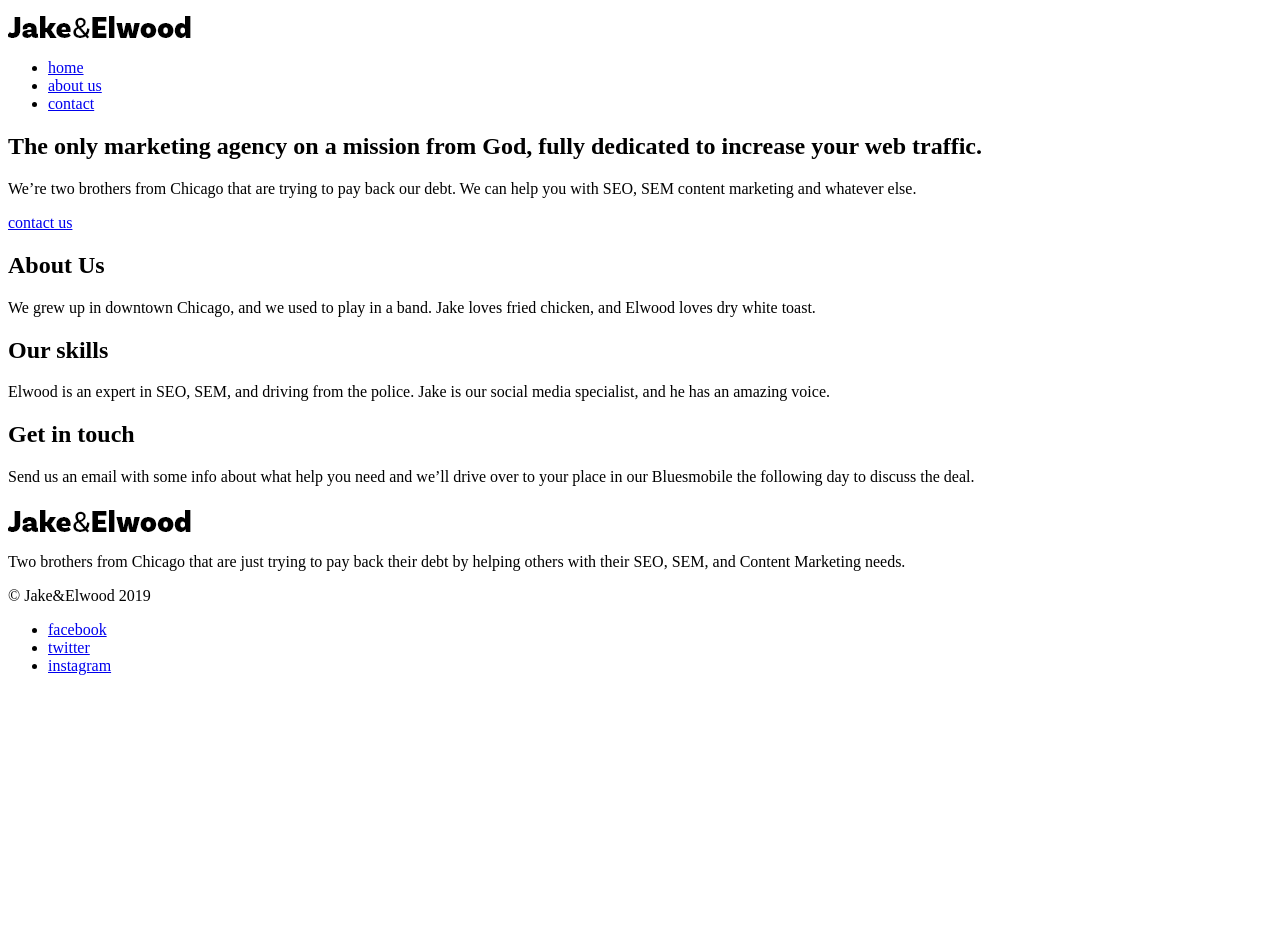
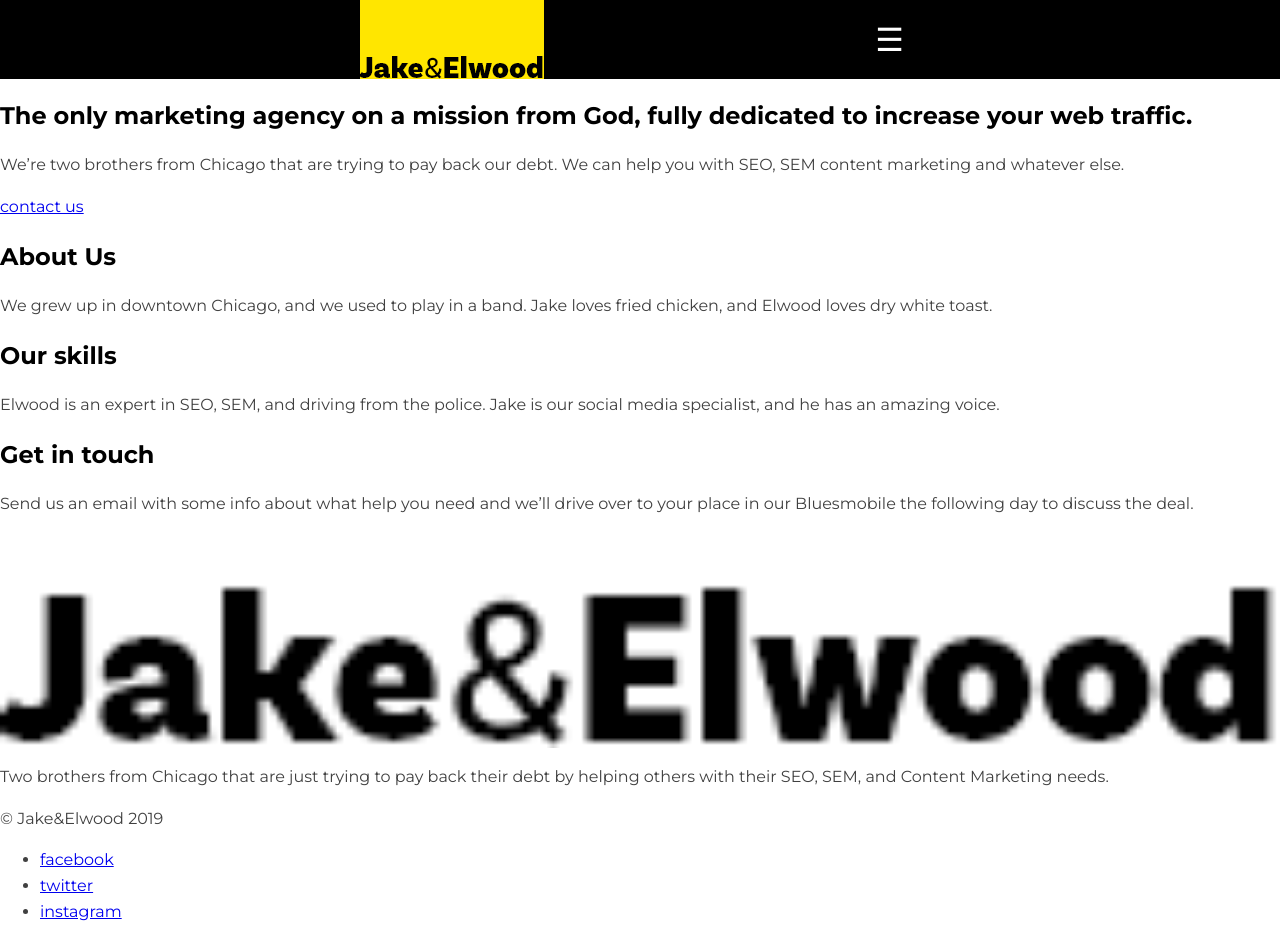
Before and after one commit to Matondo99/Jake-and-Elwood, a plain HTML site: page index.html in a window 1280 px wide. Before the commit the page ends 800 px from the top, so only its background shows below. Drawn offline with Linux system fonts and the light colour scheme.

Commit message:
Write script and set up slide menu

```diff
--- a/css/style.css
+++ b/css/style.css
@@ -0,0 +1,139 @@
+/* border: solid 3px magenta;
+    font-family: 'Montserrat', sans-serif; */
+
+
+* {
+    box-sizing: border-box;
+}
+
+body {
+    margin: 0;
+    font-size: 1rem;
+    font-family: 'Montserrat', sans-serif;;
+    font-weight: regular;
+    color: #404040;
+    line-height: 1.6;
+}
+
+h1, h2 {
+    color: #000;
+    line-height: 1.4;
+}
+
+img {
+    display: block;
+    min-width: 100%;
+    object-fit: cover;
+}
+
+strong {
+    font-weight: 700;
+}
+
+/* =============================================
+================================================
+Navigation
+================================================ */
+
+.header {
+    background-color: #000;
+}
+
+.header>* {
+    grid-column: 2 / -2;
+}
+
+.navi-bar {
+    display: flex;
+}
+
+.navi-bar .logo {
+    padding-top: 3em;
+}
+
+.logo-link {
+    background-color: #FFE600;
+}
+
+.navi {
+    position: fixed;
+    background-color: #000;
+    width: 100%;
+    /* top: 0; */
+    /* right: 0; */
+    /* inset: 0; */
+    height: 100%;
+    left: 100%;
+    /* border: solid 3px magenta; */
+    transform: translate(0);
+    transition-property: transform;
+    transition-duration: 300ms;
+}
+
+.navi-opening {
+    transform: translate(-100%, 0);
+}
+
+.navi-menu {
+    margin: 0;
+    padding: 0;
+    list-style: none;
+    display: flex;
+    flex-direction: column;
+    /* border: solid 3px greenyellow; */
+    align-items: center;
+    height: 100%;
+    justify-content: space-around;
+}
+
+.navi-link {
+    color: #FFF;
+    text-decoration: none;
+    font-weight: 700;
+    font-size: 3rem;
+}
+
+.navi-link:focus,
+.navi-link:hover {
+    color: #FFE600;
+}
+
+.close-btn {
+    position: absolute;
+    padding: .5em;
+    font-size: 3rem;
+    font-weight: 700;
+    border: 0;
+    background: none;
+    color: #FFE600;
+    cursor: pointer;
+}
+
+.open-btn {
+    font-size: 2rem;
+    border: 0;
+    background: none;
+    color: #FFF;
+    cursor: pointer;
+    align-self: center;
+    margin-left: auto;
+    /* border: solid 3px magenta; */
+    padding: .5em;
+}
+
+
+/* =============================================
+================================================
+General Layout
+================================================ */
+
+.main-grid {
+    display: grid;
+    grid-template-columns: minmax(1em,1fr) minmax(100px,560px) minmax(1em,1fr);
+    column-gap: 1em;
+}
+
+/* =============================================
+================================================
+Navigation
+================================================ */
--- a/index.html
+++ b/index.html
@@ -6,22 +6,24 @@
     <meta name="viewport" content="width=device-width, initial-scale=1.0">
     <title>Jake & Elwood</title>
     <link href="#" rel="icon">
-    <link href="#" rel="stylesheet"> <!-- Font Families -->
+    <link href="https://fonts.googleapis.com/css2?family=Montserrat:wght@400;700&display=swap" rel="stylesheet">  <!-- Font Families -->
     <link href="#" rel="stylesheet"> <!-- Social Icons -->
-    <link href="css/#" rel="stylesheet">
+    <link href="css/style.css" rel="stylesheet">
 </head>
 <body>
 
-    <header class="">
+    <header class="header main-grid">
         <div class="navi-bar">
-            <img class="navi-logo" src="img/logo.png" alt="">
+            <a class="logo-link" href="index.html"><img class="logo" src="img/logo.png" alt=""></a>
             <nav class="navi">
+                <button aria-label="close navigation" class="close-btn">&#215;</button>
                 <ul class="navi-menu">
                     <li class="navi-item"><a class="navi-link" href="index.html">home</a></li>
                     <li class="navi-item"><a class="navi-link" href="#">about us</a></li>
                     <li class="navi-item"><a class="navi-link" href="#">contact</a></li>
                 </ul>
             </nav>
+            <button aria-label="open navigation" class="open-btn">&#9776;</button>
         </div> <!-- / navi-bar -->
     </header>
 
@@ -50,7 +52,7 @@
 
     <footer class="">
         <div class="footer-main">
-            <img class="footer-logo" src="img/logo.png" alt="">
+            <img class="logo" src="img/logo.png" alt="">
             <p class="footer-text">Two brothers from Chicago that are just trying to pay back their debt by helping others with their SEO, SEM, and Content Marketing needs.</p>
             <p class="footer-fineprint">© Jake&Elwood 2019</p>
         </div>
@@ -61,5 +63,6 @@
         </ul>
     </footer>
 
+    <script src="script.js"></script>
 </body>
 </html>
--- /dev/null
+++ b/script.js
@@ -0,0 +1,11 @@
+const openButton = document.querySelector('.open-btn');
+const nav = document.querySelector('.navi');
+const closeButton = document.querySelector('.close-btn');
+
+openButton.addEventListener('click', () => {
+    nav.classList.add('navi-opening')
+});
+
+closeButton.addEventListener('click', () => {
+    nav.classList.remove('navi-opening')
+});
```
